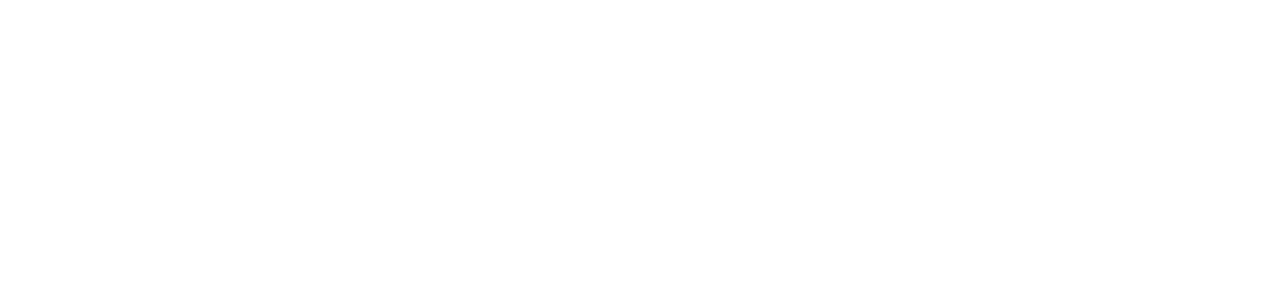
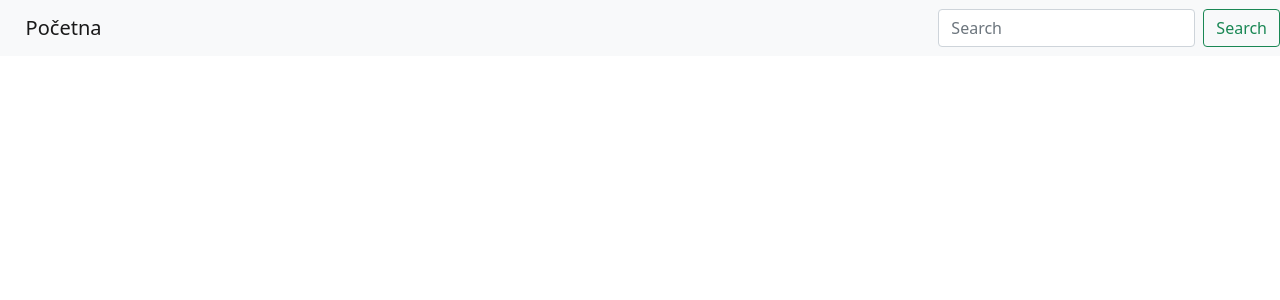
Before and after one commit to FilipMilovanovic/REACT-ITEH, a React (Create React App) app: page / in a window 1280 px wide. Shown: the top 300 px of the page. Built offline with nearby package versions, Linux system fonts and the light colour scheme.

Commit message:
Nav komponenta iz Bootstrap CSS frameworka

```diff
--- a/package.json
+++ b/package.json
@@ -6,6 +6,7 @@
     "@testing-library/jest-dom": "^5.16.4",
     "@testing-library/react": "^13.3.0",
     "@testing-library/user-event": "^13.5.0",
+    "bootstrap": "^5.1.3",
     "react": "^18.2.0",
     "react-dom": "^18.2.0",
     "react-router-dom": "^6.3.0",
--- a/src/index.css
+++ b/src/index.css
@@ -11,3 +11,7 @@
   font-family: source-code-pro, Menlo, Monaco, Consolas, 'Courier New',
     monospace;
 }
+
+#poc-nav {
+  margin-left: 2%;
+}
--- a/src/index.js
+++ b/src/index.js
@@ -3,6 +3,8 @@
 import './index.css';
 import App from './App';
 import reportWebVitals from './reportWebVitals';
+import 'bootstrap/dist/css/bootstrap.css';
+
 
 const root = ReactDOM.createRoot(document.getElementById('root'));
 root.render(
--- /dev/null
+++ b/src/komponente/Nav.js
@@ -0,0 +1,17 @@
+import {Link} from 'react-router-dom'
+
+function Nav(){
+    return (
+        <div className="div_nav">
+            <nav className="navbar navbar-light bg-light">
+            <Link to={"/"} className="navbar-brand" id="poc-nav">Početna</Link>
+            <form className="d-flex">
+            <input className="form-control me-2" type="search" placeholder="Search" aria-label="Search" />
+        <button className="btn btn-outline-success" type="submit">Search</button>
+             </form>
+            </nav>
+        </div>
+    )
+}
+
+export default Nav;
--- a/src/strane/NovaTuraPage.js
+++ b/src/strane/NovaTuraPage.js
@@ -1,8 +1,10 @@
+import Nav from "../komponente/Nav";
 
 
 function NovaTuraPage(){
     return (
         <div className="div_nova_tura">
+            <Nav />
         </div>
     )
 }
```
Also changed, not shown: 1 other file (tests, documents, lock files or other folders).
